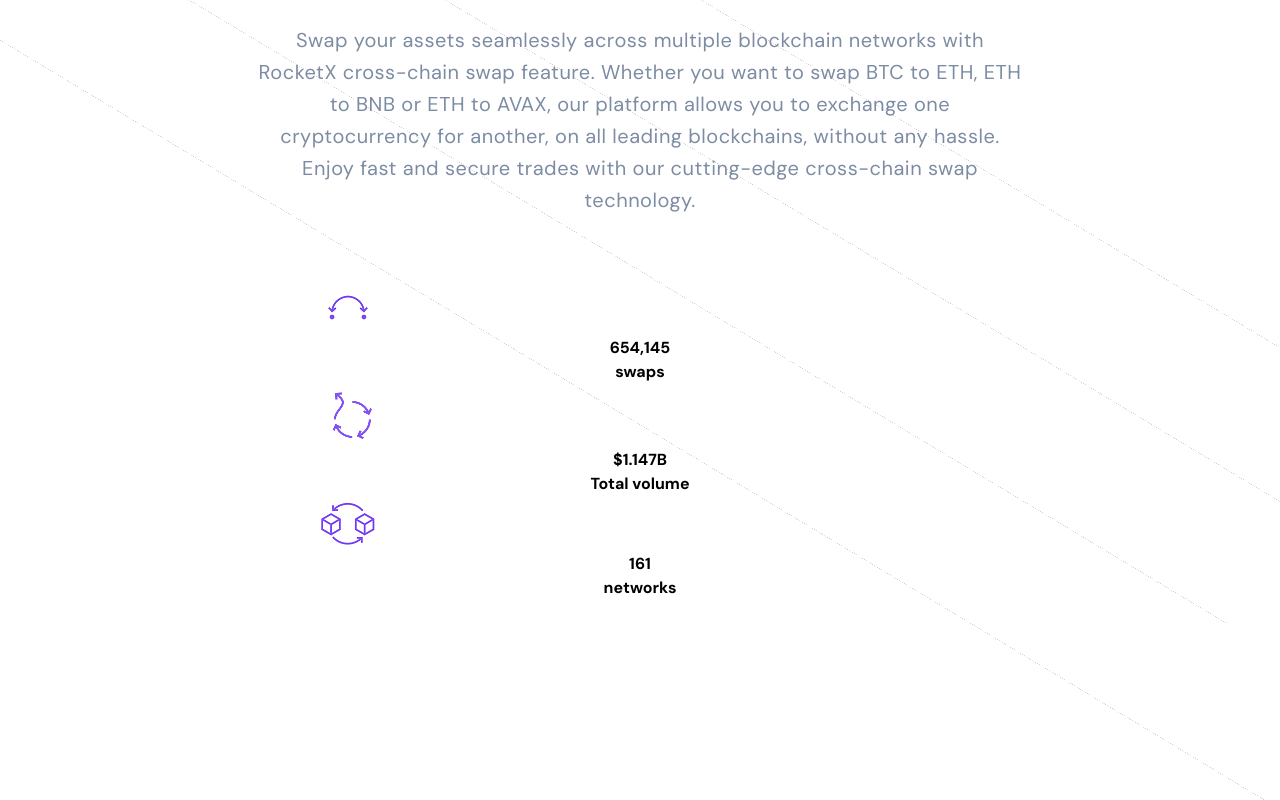
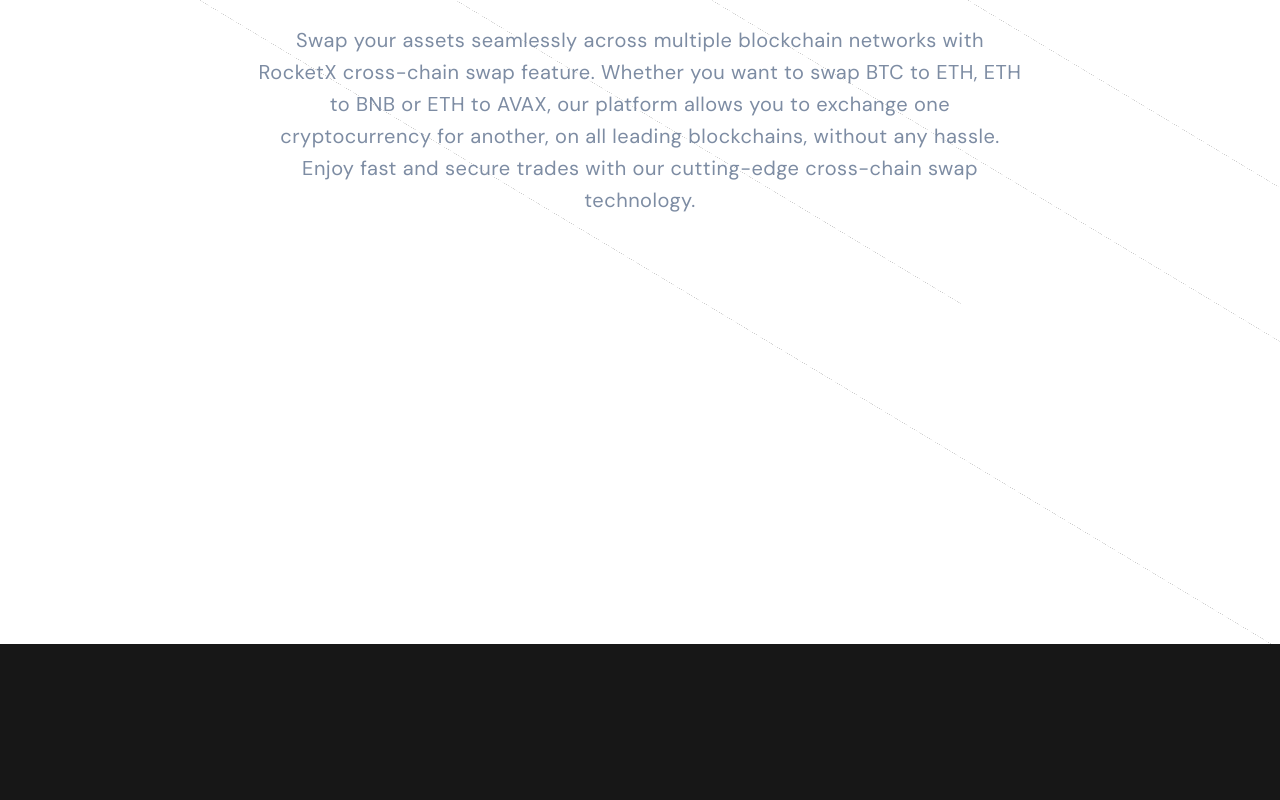
Before and after one commit to TRIPLE-ADE/rocketx, a Next.js app: page / in a window 1280 px wide. Shown: the part 1979-2779 px from the top of the page. After the commit the page ends 2623 px from the top, so only its background shows below. Built offline with nearby package versions, Linux system fonts and the light colour scheme.

Commit message:
update header

```diff
--- a/src/app/old/page.tsx
+++ b/src/app/old/page.tsx
@@ -1,7 +1,6 @@
 'use client';
 
 import { Button } from "@/components/ui/button";
-import Link from "next/link";
 import DotPattern from "@/components/DotPattern";
 import Card from "@/components/Card";
 import BlurFade from "@/components/magicui/blur-fade";
--- a/src/components/Crosschain.tsx
+++ b/src/components/Crosschain.tsx
@@ -1,6 +1,3 @@
-import { Button } from "@/components/ui/button";
-import BlurFade from "@/components/magicui/blur-fade";
-
 export default function Crosschain() {
     return (
         <div className="bg-white relative">
@@ -21,7 +18,7 @@
                     </div>
                     <p className="text-primary z-10 relative pt-8 tracking-wide leading-8 text-xl text-center">Swap your assets seamlessly across multiple blockchain networks with RocketX cross-chain swap feature. Whether you want to swap BTC to ETH, ETH to BNB or ETH to AVAX, our platform allows you to exchange one cryptocurrency for another, on all leading blockchains, without any hassle. Enjoy fast and secure trades with our cutting-edge cross-chain swap technology.</p>
                     <ul className="font-bold list-none relative z-10 p-16">
-                        <li data-global-stat="swaps">
+                        {/* <li data-global-stat="swaps">
                             <img src="/networks-icon.png" alt="blockchains" className="crosschain-stats-icon" />
                             <h4>654,145</h4>
                             <h6>swaps</h6>
@@ -35,7 +32,7 @@
                             <img src="/swap-icon.png" alt="swaps" className="crosschain-stats-icon swap-icon" />
                             <h4>161</h4>
                             <h6>networks</h6>
-                        </li>
+                        </li> */}
                         {/* <li className="clear-fix box-sizing crosschain-information-list">
                                 <a href="https://app.rocketx.exchange/swap" target="_blank" rel="noopener noreferrer"><div className="crosschain-stats-button">Try it out</div></a>
                                 <div className="crosschain-network"><img src="https://cdn.rocketx.exchange/pd135zq/website/ui/crosschain/bnb-chain.png" alt="bnb-chain" /></div>
--- a/src/components/Footer.tsx
+++ b/src/components/Footer.tsx
@@ -1,6 +1,3 @@
-'use client';
-import Image from "next/image";
-
 export default function Footer() {
     return (
         <footer className="">
```
